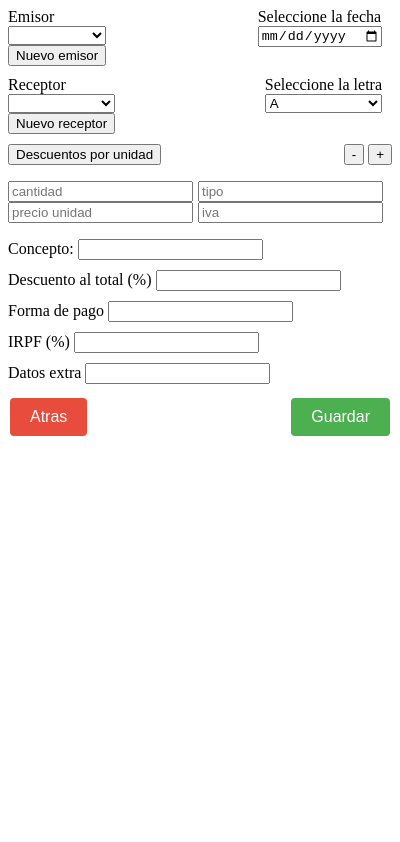
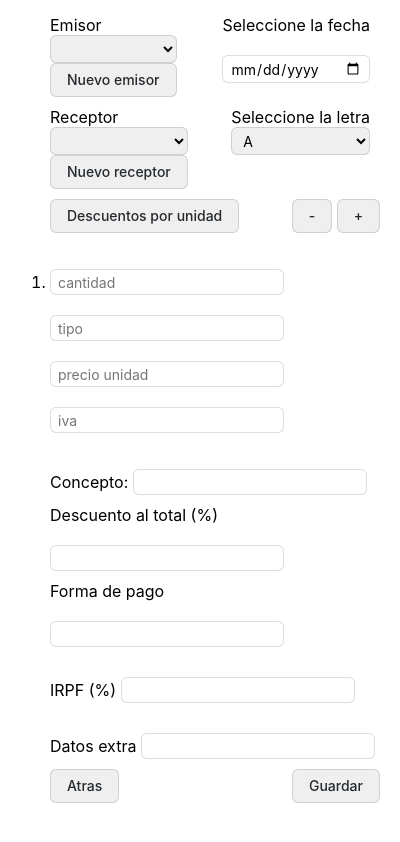
Before and after one commit to pedrofmu/facturacion_facil, an Electron app: page src/views/invoices/invoices.html in a window 400 px wide. Drawn offline with Linux system fonts and the light colour scheme; no server answers.

```diff
--- a/src/setupIPCListeners.js
+++ b/src/setupIPCListeners.js
@@ -32,8 +32,6 @@
         format: 'A4',
         printBackground: true
       });
-
-      console.log(content);
 
       await browser.close();
       event.sender.send('created-pdf', 'guardado');
--- a/src/views/invoices/invoices.css
+++ b/src/views/invoices/invoices.css
@@ -1,7 +1,16 @@
+body {
+  font-family: -apple-system, system-ui, "Segoe UI", Helvetica, Arial, sans-serif, "Apple Color Emoji", "Segoe UI Emoji";
+  margin: auto;
+  padding-left: 50px;
+  padding-right: 5vw;
+  padding-top: 15px;
+}
+
 /* Estilos para los contenedores horizontales */
 .horizontal_div {
   display: flex;
-  flex-wrap: wrap; /* Permite que los elementos se muevan a la siguiente línea si no hay espacio suficiente */
+  flex-wrap: wrap;
+  /* Permite que los elementos se muevan a la siguiente línea si no hay espacio suficiente */
   justify-content: space-between;
   margin-bottom: 10px;
 }
@@ -22,7 +31,7 @@
 
 /* Estilos para la lista de unidades */
 #unidades_container {
-  list-style-type: none;
+  list-style-type: square outside none;
   padding: 0px;
 }
 
@@ -35,24 +44,6 @@
 }
 
 /* Estilos para los botones al final */
-.horizontal_div #atras_btn,
-.horizontal_div #guardar_btn {
-  background-color: #4caf50;
-  color: white;
-  border: none;
-  padding: 10px 20px;
-  text-align: center;
-  text-decoration: none;
-  display: inline-block;
-  font-size: 16px;
-  margin: 4px 2px;
-  cursor: pointer;
-  border-radius: 4px;
-}
-
-.horizontal_div #atras_btn {
-  background-color: #e74c3c;
-}
 
 .oculto {
   display: none;
--- a/src/views/invoices/invoices.html
+++ b/src/views/invoices/invoices.html
@@ -1,9 +1,11 @@
 <!DOCTYPE html>
 <html lang="es">
+
 <head>
   <meta charset="UTF-8" />
   <title>INGRESOS</title>
 
+  <link rel="stylesheet" href="../common_styles.css" />
   <link rel="stylesheet" href="invoices.css" />
 
   <script defer src="invoices.js"></script>
@@ -12,27 +14,27 @@
 <body>
   <div class="horizontal_div">
     <div id="vertical_div">
-      <label >Emisor</label>
-      <select id="proveedor_selector"></select>
+      <label>Emisor</label>
+      <select class="select" id="proveedor_selector"></select>
       <button id="nuevo_provedor_btn">Nuevo emisor</button>
     </div>
 
     <div id="vertical_div">
-      <label >Seleccione la fecha</label>
-      <input id="fecha_input" type="date"></input>
+      <label>Seleccione la fecha</label>
+      <input id="fecha_input" class="input" type="date"></input>
     </div>
   </div>
 
   <div class="horizontal_div">
     <div id="vertical_div">
-      <label >Receptor</label>
-      <select id="cliente_selector"></select>
+      <label>Receptor</label>
+      <select class="select" id="cliente_selector"></select>
       <button id="nuevo_cliente_btn">Nuevo receptor</button>
     </div>
 
     <div id="vertical_div">
       <label>Seleccione la letra</label>
-       <select id="letra_selector"></select>
+      <select class="select" id="letra_selector"></select>
     </div>
   </div>
 
@@ -52,35 +54,35 @@
   <div class="horizontal_div">
     <div class="vertical_div">
       <label>Concepto: </label>
-       <input id="concepto" type="text">
+      <input id="concepto" type="text" class="input">
     </div>
   </div>
 
   <div class="horizontal_div">
     <div class="vertical_div">
       <label id="des_lbl">Descuento al total (%)</label>
-       <input id="descuento_al_total" type="text">
+      <input id="descuento_al_total" class="input" type="text">
     </div>
   </div>
 
   <div class="horizontal_div">
     <div class="vertical_div">
       <label>Forma de pago</label>
-          <input id="forma_de_pago" type="text">
+      <input id="forma_de_pago" class="input" type="text">
     </div>
   </div>
 
   <div class="horizontal_div">
     <div class="vertical_div">
       <label>IRPF (%)</label>
-       <input id="irpf" type="number">
+      <input id="irpf" class="input" type="number">
     </div>
   </div>
 
   <div class="horizontal_div">
     <div class="vertical_div">
       <label>Datos extra</label>
-          <input id="datos_extras" type="text">
+      <input id="datos_extras" class="input" type="text">
     </div>
   </div>
 
@@ -91,4 +93,5 @@
     <button id="guardar_btn">Guardar</button>
   </div>
 </body>
+
 </html>
--- a/src/views/invoices/invoices.js
+++ b/src/views/invoices/invoices.js
@@ -111,6 +111,7 @@
       newInput.type = "number";
       newInput.placeholder = "descuento";
       newInput.id = "descuento";
+      newInput.className = "input";
 
       element.appendChild(newInput);
     });
@@ -153,6 +154,7 @@
     var newInput = document.createElement("input");
     newInput.type = i === 0 || i === 2 || i === 3 ? "number" : "text";
     newInput.placeholder = i === 0 ? "cantidad" : (i === 1 ? "tipo" : (i === 2 ? "precio unidad" : "iva"));
+    newInput.className = "input";
 
     // Agregar el input al li
     newProduct.appendChild(newInput);
@@ -163,6 +165,7 @@
     newInput.type = "number";
     newInput.placeholder = "descuento";
     newInput.id = "descuento";
+    newInput.className = "input";
 
     // Agregar el input al li
     newProduct.appendChild(newInput);
--- a/src/views/manage_db/manage_db.css
+++ b/src/views/manage_db/manage_db.css
@@ -1,7 +1,6 @@
 body {
   font-family: -apple-system, system-ui, "Segoe UI", Helvetica, Arial, sans-serif, "Apple Color Emoji", "Segoe UI Emoji";
   margin: auto;
-  padding-left: 10vh;
   padding-left: 50px;
 }
 
--- a/src/views/record_book/record_book.css
+++ b/src/views/record_book/record_book.css
@@ -1,3 +1,7 @@
+body{
+  font-family: -apple-system, system-ui, "Segoe UI", Helvetica, Arial, sans-serif, "Apple Color Emoji", "Segoe UI Emoji";
+}
+
 .list_selector {
   display: grid;
   grid-template-columns: auto 1fr;
@@ -48,22 +52,41 @@
 .table-container {
   width: 100%;
   overflow-x: auto;
+  margin-top: 15px;
+  margin-bottom: 15px;
 }
 
 .scrollable-table {
   max-height: 80vh;
-  /* Altura máxima de la tabla */
   overflow-y: auto;
   width: 100%;
+}
+
+.bottom_btns{
+  display: flex;
+  flex-wrap: wrap;
+  justify-content: space-between;
 }
 
 .scrollable-table tbody {
   display: block;
   overflow-y: auto;
   max-height: calc(100% - 20px);
-  /* Ajusta según el tamaño del encabezado */
+}
+
+table, th, td {
+  border: 1px solid black;
+  border-collapse: collapse;
 }
 
 th, td {
   width: 100vh;
 }
+
+th {
+  background-color: #A6A6A6;
+}
+
+td {
+  background-color: #F3F4F6;
+}
```
Also changed, not shown: src/views/record_book/record_book.html (+9 -5 lines). Lines whose indentation alone changed are shown as unchanged.
